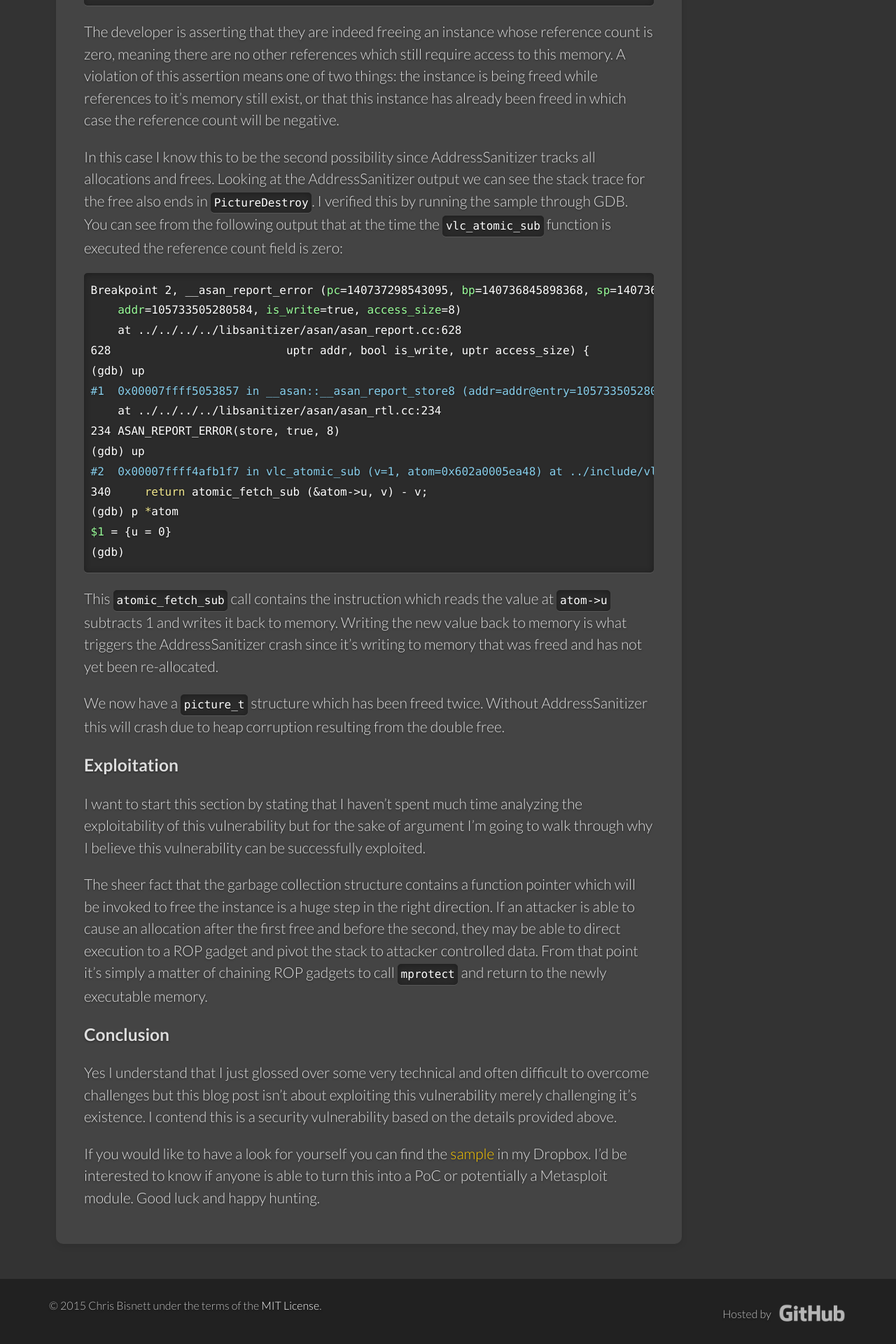
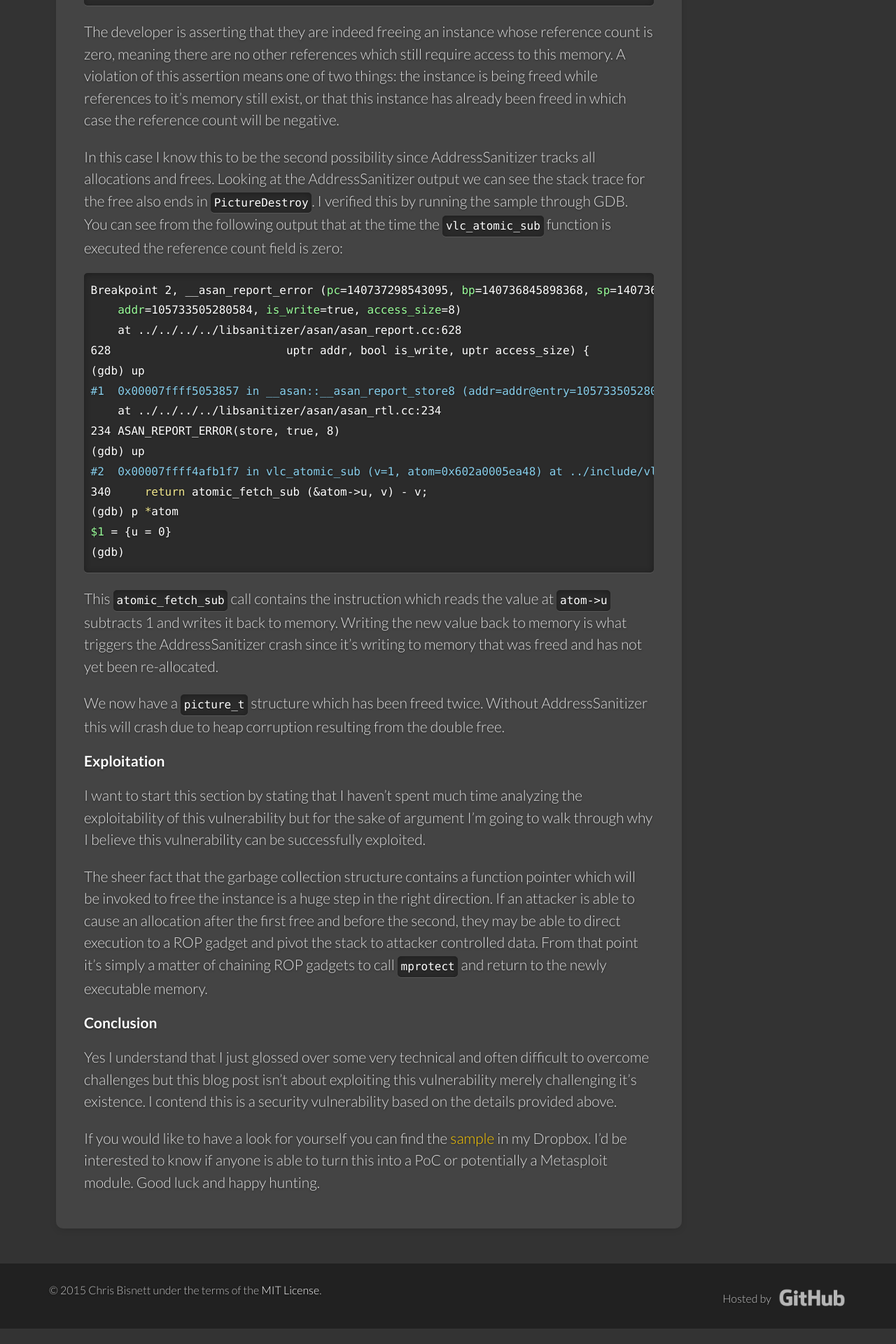
Before and after one commit to cbisnett/cbisnett.github.io, a Jekyll site: the page built from _posts/2015-02-15-use-after-free-in-vlc-2.1.x.md, in a window 1280 px wide. Shown: the part 3627-5547 px from the top of the page at 70% size. Built offline with Jekyll 4.4.1, drawn with Linux system fonts in a browser that asks for light colours; after the commit the page ends 5525 px from its top, so only the background shows below that.

Commit message:
Fix the subsection titles

```diff
--- a/_posts/2015-02-15-use-after-free-in-vlc-2.1.x.md
+++ b/_posts/2015-02-15-use-after-free-in-vlc-2.1.x.md
@@ -113,13 +113,13 @@ This `atomic_fetch_sub` call contains the instruction which reads the value at `
 
 We now have a `picture_t` structure which has been freed twice.  Without AddressSanitizer this will crash due to heap corruption resulting from the double free.
 
-### Exploitation
+#### Exploitation
 
 I want to start this section by stating that I haven't spent much time analyzing the exploitability of this vulnerability but for the sake of argument I'm going to walk through why I believe this vulnerability can be successfully exploited.
 
 The sheer fact that the garbage collection structure contains a function pointer which will be invoked to free the instance is a huge step in the right direction.  If an attacker is able to cause an allocation after the first free and before the second, they may be able to direct execution to a ROP gadget and pivot the stack to attacker controlled data.  From that point it's simply a matter of chaining ROP gadgets to call `mprotect` and return to the newly executable memory.
 
-### Conclusion
+#### Conclusion
 
 Yes I understand that I just glossed over some very technical and often difficult to overcome challenges but this blog post isn't about exploiting this vulnerability merely challenging it's existence.  I contend this is a security vulnerability based on the details provided above.
 
```
